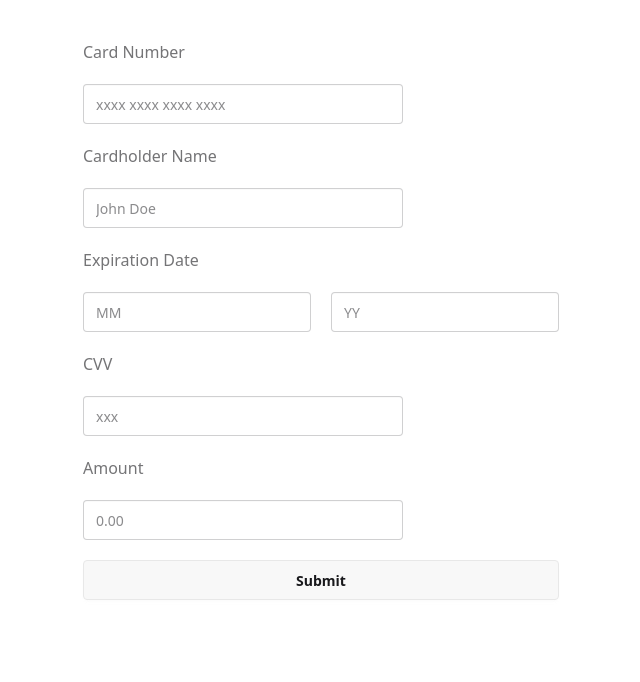
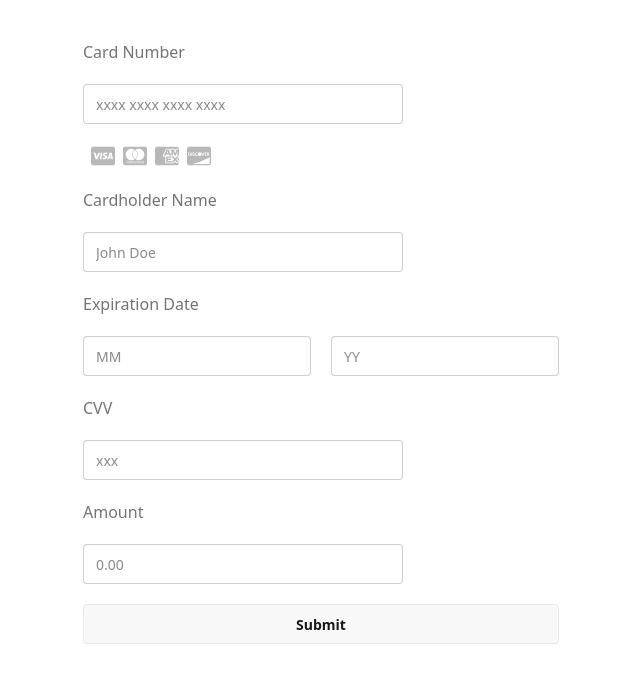
Before and after one commit to wedward88/FP-mock, a Next.js app: page / in a window 1280 px wide. Shown: the top 682 px of the page, without its empty margins (319-959 px from the left). Built offline with nearby package versions, Linux system fonts and the light colour scheme; no server answers.

Commit message:
Add Card Type detection, fix API error.

```diff
--- a/app/api/payment/route.tsx
+++ b/app/api/payment/route.tsx
@@ -21,12 +21,10 @@ const mockCardTransaction = (encryptedData: string) => {
     process.env.NEXT_PUBLIC_ENCRYPTION_SECRET!
   );
 
-  console.log('Card Number:', creditCardData.number);
-  console.log('Name:', creditCardData.name);
-  console.log('Expiry Month:', creditCardData.expirMonth);
-  console.log('Expiry Year:', creditCardData.expirYear);
-  console.log('CVV:', creditCardData.cvv);
-  console.log('Amount:', creditCardData.amount);
+  // Send details off to be processed
+  for (const [key, value] of Object.entries(creditCardData)) {
+    console.log(`${key}: ${value}`);
+  }
 
   return transactionId;
 };
--- /dev/null
+++ b/app/api/transactions/[id]/route.ts
@@ -0,0 +1,28 @@
+import { NextRequest, NextResponse } from 'next/server';
+
+import { mockDB } from '../../mockDB';
+
+export async function GET(
+  request: NextRequest,
+  context: { params: { id: string } }
+) {
+  const { id } = await context.params;
+
+  if (!id) {
+    return NextResponse.json(
+      { error: 'Transaction ID is missing' },
+      { status: 400 }
+    );
+  }
+
+  const transaction = mockDB[id];
+
+  if (!transaction) {
+    return NextResponse.json(
+      { error: 'Transaction not found' },
+      { status: 404 }
+    );
+  }
+
+  return NextResponse.json(transaction);
+}
--- a/app/api/transactions/[id]/route.tsx
+++ /dev/null
@@ -1,22 +0,0 @@
-import { NextRequest, NextResponse } from 'next/server';
-
-import { mockDB } from '../../mockDB';
-
-export async function GET(
-  request: NextRequest,
-  { params }: { params: { id: string } }
-) {
-  const { id } = params;
-
-  if (!id) {
-    return new NextResponse('Transaction not found', { status: 404 });
-  }
-  const transaction = mockDB[id];
-
-  console.log(transaction);
-  if (!transaction) {
-    return new NextResponse('Transaction not found', { status: 404 });
-  }
-
-  return NextResponse.json(transaction);
-}
--- /dev/null
+++ b/app/components/CardType.tsx
@@ -0,0 +1,53 @@
+import clsx from 'clsx';
+import {
+  FaCcDiscover,
+  FaCcMastercard,
+  FaCcVisa,
+} from 'react-icons/fa';
+import { FaCcAmex } from 'react-icons/fa6';
+
+import { CardData, Transaction } from '../types/types';
+import { getCardType } from '../utils';
+
+interface CardTypeProps {
+  cardDetails: Transaction | CardData;
+}
+
+const CardType = ({ cardDetails }: CardTypeProps) => {
+  let cardType = 'Unknown';
+  if (cardDetails.number) {
+    cardType = getCardType(cardDetails.number);
+  }
+  return (
+    <div className="flex gap-2 ml-2">
+      <FaCcVisa
+        className={clsx(
+          'text-2xl',
+          cardType === 'Visa' ? 'opacity-100' : 'opacity-30'
+        )}
+      />
+      <FaCcMastercard
+        className={clsx(
+          'text-2xl',
+          cardType === 'MasterCard' ? 'opacity-100' : 'opacity-30'
+        )}
+      />
+      <FaCcAmex
+        className={clsx(
+          'text-2xl',
+          cardType === 'American Express'
+            ? 'opacity-100'
+            : 'opacity-30'
+        )}
+      />
+      <FaCcDiscover
+        className={clsx(
+          'text-2xl',
+          cardType === 'Discover' ? 'opacity-100' : 'opacity-30'
+        )}
+      />
+    </div>
+  );
+};
+
+export default CardType;
--- a/app/payment-card/Form.tsx
+++ b/app/payment-card/Form.tsx
@@ -1,6 +1,7 @@
 'use client';
 import { useState } from 'react';
 
+import CardType from '../components/CardType';
 import { CardData } from '../types/types';
 
 interface CardFormProps {
@@ -77,6 +78,7 @@ const CardForm = ({ onSubmit }: CardFormProps) => {
         onChange={handleChange}
         required
       />
+      <CardType cardDetails={formData} />
       <p className="label">Cardholder Name</p>
       <input
         type="text"
--- a/app/transactions/[id]/page.tsx
+++ b/app/transactions/[id]/page.tsx
@@ -1,12 +1,32 @@
 'use client';
 import { use, useEffect, useState } from 'react';
+import { IconType } from 'react-icons';
+import {
+  FaCcDiscover,
+  FaCcMastercard,
+  FaCcVisa,
+} from 'react-icons/fa';
+import { FaCcAmex } from 'react-icons/fa6';
 
 import { Transaction } from '@/app/types/types';
-import { decryptData } from '@/app/utils';
+import { decryptData, getCardType } from '@/app/utils';
 
 interface TransactionPageProps {
   params: Promise<{ id: string }>;
 }
+
+type CardType =
+  | 'Visa'
+  | 'MasterCard'
+  | 'American Express'
+  | 'Discover';
+
+const CARD_TYPE_ICONS: Record<CardType, IconType> = {
+  Visa: FaCcVisa,
+  MasterCard: FaCcMastercard,
+  'American Express': FaCcAmex,
+  Discover: FaCcDiscover,
+};
 
 const TransactionPage = ({ params }: TransactionPageProps) => {
   const { id } = use(params);
@@ -14,6 +34,16 @@ const TransactionPage = ({ params }: TransactionPageProps) => {
   const [transaction, setTransaction] = useState<Transaction | null>(
     null
   );
+  const [loading, setLoading] = useState(true);
+
+  const cardType = transaction
+    ? getCardType(transaction.number)
+    : 'Unknown';
+
+  const CardIcon =
+    cardType in CARD_TYPE_ICONS
+      ? CARD_TYPE_ICONS[cardType as CardType]
+      : null;
 
   useEffect(() => {
     const fetchData = async () => {
@@ -32,6 +62,7 @@ const TransactionPage = ({ params }: TransactionPageProps) => {
         );
 
         setTransaction(decryptedData);
+        setLoading(false);
       } catch (error) {
         console.error('Failed to fetch transaction data:', error);
       }
@@ -39,27 +70,51 @@ const TransactionPage = ({ params }: TransactionPageProps) => {
 
     fetchData();
   }, [id]);
+
   return (
     <div className="flex flex-col items-center my-10 space-y-5">
+      {loading ? (
+        <span className="loading loading-spinner loading-xl"></span>
+      ) : (
         <div>
           Transaction ID: <span className="font-bold">{id}</span>
-        <div className="flex flex-col space-y-5 mt-5 p-5 border-1 border-gray-300 rounded-xl">
+          <div className="relative flex flex-col space-y-5 mt-5 p-5 border-1 border-gray-300 rounded-xl">
             {transaction ? (
               <>
-              <p>Card Number: {transaction.number}</p>
-              <p>Name: {transaction.name}</p>
                 <p>
-                Expiration Date: {transaction.expirMonth}/
-                {transaction.expirYear}
+                  <span className="text-gray-500">Card Number:</span>{' '}
+                  {transaction.number}
                 </p>
-              <p>CVV: {transaction.cvv}</p>
-              <p>Amount: ${transaction.amount}</p>
+                <p>
+                  <span className="text-gray-500">Name:</span>{' '}
+                  {transaction.name}
+                </p>
+                <p>
+                  <span className="text-gray-500">
+                    Expiration Date:
+                  </span>{' '}
+                  {transaction.expirMonth}/{transaction.expirYear}
+                </p>
+                <p>
+                  <span className="text-gray-500">CVV:</span>{' '}
+                  {transaction.cvv}
+                </p>
+                <div>
+                  <p>
+                    <span className="text-gray-500">Amount:</span> $
+                    {transaction.amount}
+                  </p>
+                  {CardIcon && (
+                    <CardIcon className="absolute bottom-5 right-5 text-8xl" />
+                  )}
+                </div>
               </>
             ) : (
               <p>No transaction found.</p>
             )}
           </div>
         </div>
+      )}
       <a className="btn" href="/">
         Back
       </a>
--- a/app/utils.ts
+++ b/app/utils.ts
@@ -11,3 +11,15 @@ export function decryptData<T>(data: string, key: string): T {
 
   return JSON.parse(bytes.toString(CryptoJS.enc.Utf8));
 }
+
+export function getCardType(cardNumber: string): string {
+  const cleaned = cardNumber.replace(/\D/g, '');
+
+  if (/^4\d{12}(\d{3})?(\d{3})?$/.test(cleaned)) return 'Visa';
+  if (/^(5[1-5]|2[2-7])\d{14}$/.test(cleaned)) return 'MasterCard';
+  if (/^3[47]\d{13}$/.test(cleaned)) return 'American Express';
+  if (/^6(?:011|5\d{2}|4[4-9]\d)\d{12}$/.test(cleaned))
+    return 'Discover';
+
+  return 'Unknown';
+}
--- a/package.json
+++ b/package.json
@@ -9,10 +9,12 @@
     "lint": "next lint"
   },
   "dependencies": {
+    "clsx": "^2.1.1",
     "crypto-js": "^4.2.0",
     "next": "15.3.1",
     "react": "^19.0.0",
-    "react-dom": "^19.0.0"
+    "react-dom": "^19.0.0",
+    "react-icons": "^5.5.0"
   },
   "devDependencies": {
     "@eslint/eslintrc": "^3",
```
Also changed, not shown: app/api/transactions/route.ts (renamed from app/api/transactions/route.tsx), 1 other file (tests, documents, lock files or other folders). Lines whose indentation alone changed are shown as unchanged.
